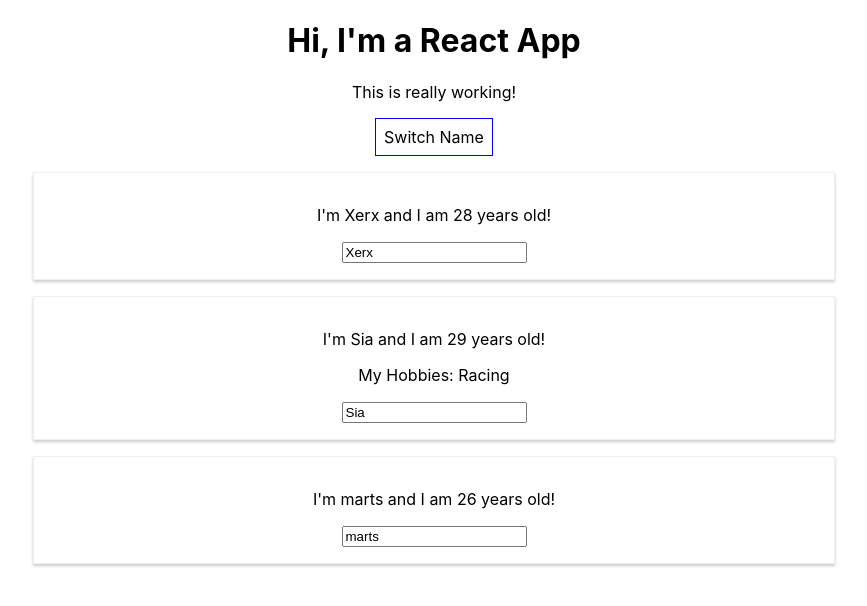
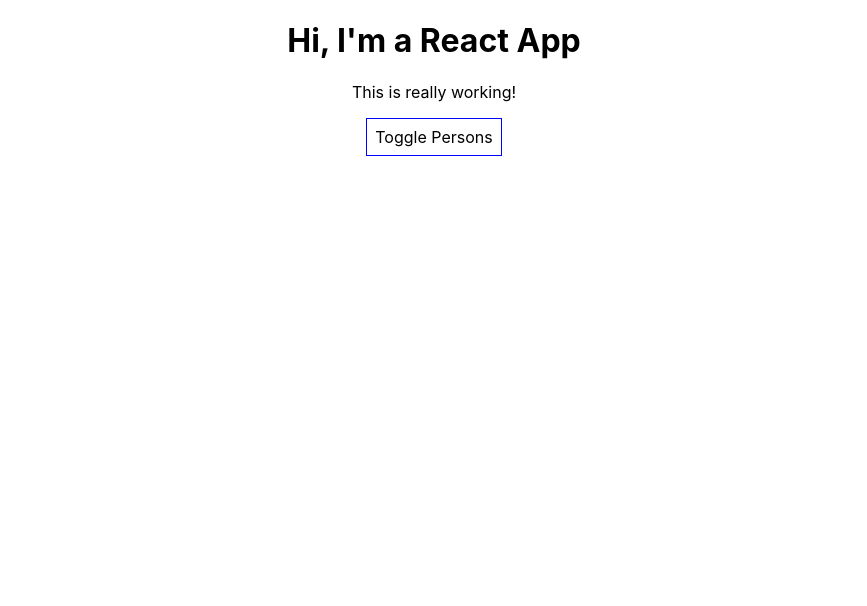
Before and after one commit to aeonincode/ReactCompleteGuide, a React (Create React App) app: page / in a window 1280 px wide. Shown: the top 606 px of the page, without its empty margins (206-1073 px from the left). Built offline with nearby package versions, Linux system fonts and the light colour scheme.

Commit message:
Rendering Content Conditionally

```diff
--- a/src/App.js
+++ b/src/App.js
@@ -10,6 +10,7 @@
       { name: 'marts', age: 26 },
     ],
     otherState: 'some other value',
+    showPersons: false,
   };
 
   switchNameHandler = (newName) => {
@@ -34,6 +35,11 @@
     });
   };
 
+  togglePersonsHandler = () => {
+    const doesShow = this.state.showPersons;
+    this.setState({ showPersons: !doesShow });
+  };
+
   render() {
     const style = {
       backgroundColor: 'white',
@@ -47,12 +53,11 @@
       <div className='App'>
         <h1>Hi, I'm a React App</h1>
         <p>This is really working!</p>
-        <button
-          style={style}
-          onClick={() => this.switchNameHandler('Xerxes!!')}
-        >
-          Switch Name
+        <button style={style} onClick={this.togglePersonsHandler}>
+          Toggle Persons
         </button>
+        {this.state.showPersons === true ? (
+          <div>
             <Person
               name={this.state.persons[0].name}
               age={this.state.persons[0].age}
@@ -70,6 +75,8 @@
               age={this.state.persons[2].age}
             />
           </div>
+        ) : null}
+      </div>
     );
     // return React.createElement('div', {className: 'App'}, React.createElement('h1', null, 'Does this work now?'));
   }
```
Lines whose indentation alone changed are shown as unchanged.
